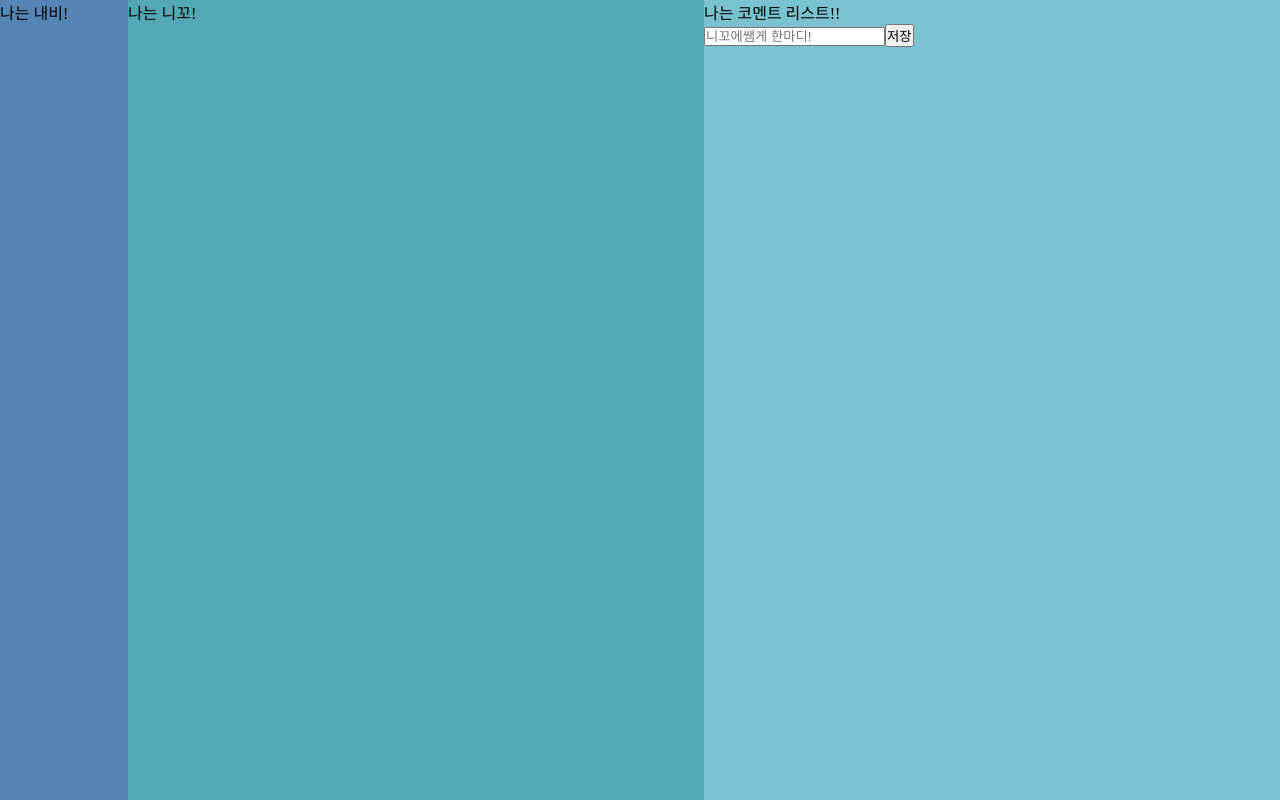
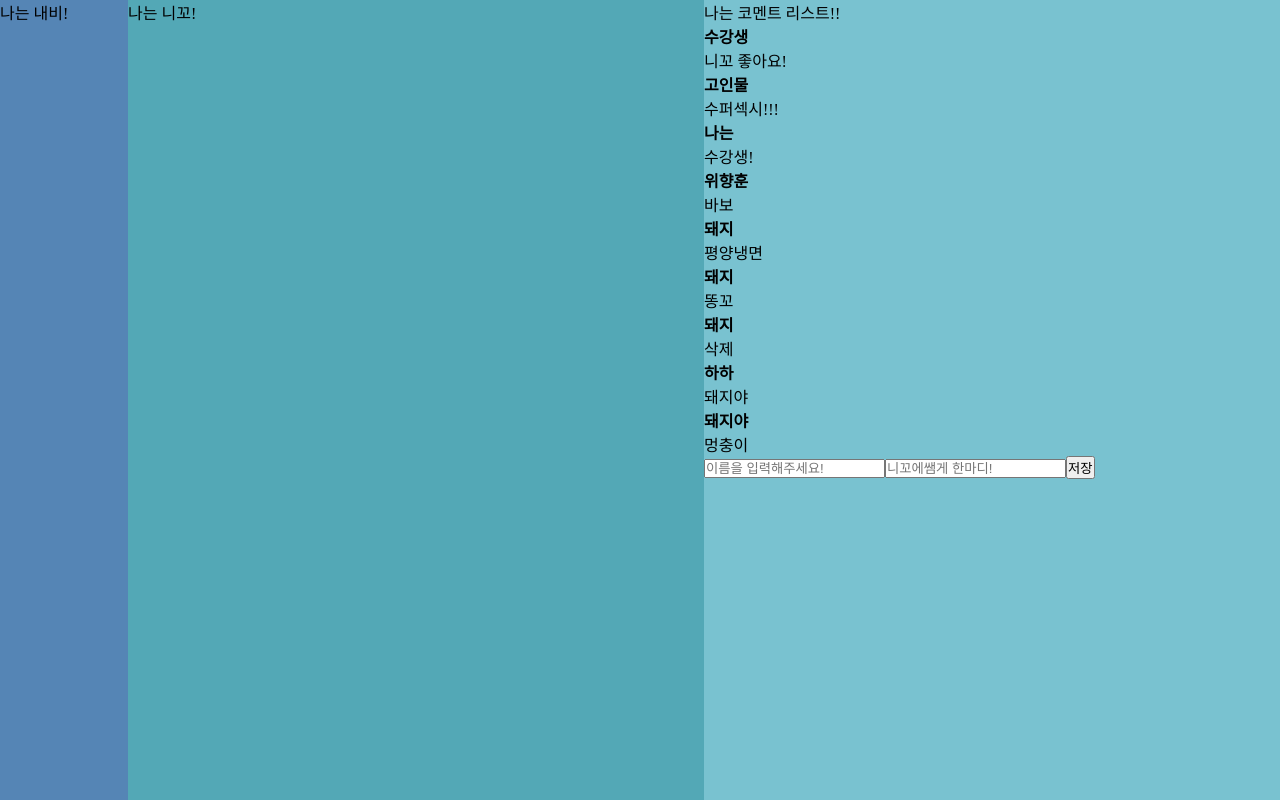
Before and after one commit to Booyah-Nico/Booyah, a React (Create React App) app: page / in a window 1280 px wide. Built offline with nearby package versions, Linux system fonts and the light colour scheme; data requests are answered from the project's data file.

Commit message:
get, post complete

```diff
--- /dev/null
+++ b/db.json
@@ -0,0 +1,49 @@
+{
+  "comments": [
+    {
+      "id": 1,
+      "name": "수강생",
+      "content": "니꼬 좋아요!"
+    },
+    {
+      "id": 2,
+      "name": "고인물",
+      "content": "수퍼섹시!!!"
+    },
+    {
+      "name": "나는",
+      "content": "수강생!",
+      "id": 3
+    },
+    {
+      "name": "위향훈",
+      "content": "바보",
+      "id": 4
+    },
+    {
+      "name": "돼지",
+      "content": "평양냉면",
+      "id": 5
+    },
+    {
+      "name": "돼지",
+      "content": "똥꼬",
+      "id": 6
+    },
+    {
+      "name": "돼지 ",
+      "content": "삭제",
+      "id": 7
+    },
+    {
+      "name": "하하",
+      "content": "돼지야",
+      "id": 8
+    },
+    {
+      "name": "돼지야",
+      "content": "멍충이",
+      "id": 9
+    }
+  ]
+}
--- a/package.json
+++ b/package.json
@@ -3,12 +3,17 @@
   "version": "0.1.0",
   "private": true,
   "dependencies": {
+    "@reduxjs/toolkit": "^1.9.2",
     "@testing-library/jest-dom": "^5.16.5",
     "@testing-library/react": "^13.4.0",
     "@testing-library/user-event": "^13.5.0",
+    "axios": "^1.3.3",
+    "json-server": "^0.17.1",
     "react": "^18.2.0",
     "react-dom": "^18.2.0",
+    "react-redux": "^8.0.5",
     "react-scripts": "5.0.1",
+    "redux": "^4.2.1",
     "styled-components": "^5.3.6",
     "web-vitals": "^2.1.4"
   },
--- a/src/components/AddComment.jsx
+++ b/src/components/AddComment.jsx
@@ -1,17 +1,46 @@
-import React from 'react'
-import ButtonSubmit from './ButtonSubmit'
+import React, { useState } from 'react';
+import ButtonSubmit from './ButtonSubmit';
+import { __postComment } from '../redux/modules/CommentsSlice';
+import { useDispatch } from 'react-redux';
 
 const AddComment = () => {
-  const name = "저장"
+  const buttonName = '저장';
+  const [name, setName] = useState('');
+  const [content, setContents] = useState('');
+
+  const dispatch = useDispatch();
+
+  const onSubmitHandler = (event) => {
+    event.preventDefault();
+    dispatch(__postComment({
+      name: name,
+      content: content
+    }))
+  }
 
   return (
     <div>
-      <form>
-        <input type="text" placeholder='니꼬에쌤게 한마디!'/>
-        <ButtonSubmit buttonName={name}></ButtonSubmit>
+      <form onSubmit={onSubmitHandler}>
+        <input
+          type='text'
+          placeholder='이름을 입력해주세요!'
+          onChange={(event) => {
+            const {value} = event.target;
+            setName(value);
+          }}
+          />
+        <input
+          type='text'
+          placeholder='니꼬에쌤게 한마디!'
+          onChange={(event) => {
+            const {value} = event.target;
+            setContents(value);
+          }}
+          />
+        <ButtonSubmit buttonName={buttonName}></ButtonSubmit>
       </form>
     </div>
-  )
-}
+  );
+};
 
-export default AddComment
+export default AddComment;
--- a/src/components/CommentList.jsx
+++ b/src/components/CommentList.jsx
@@ -1,10 +1,34 @@
-import React from 'react'
+import React, {useEffect} from 'react'
+import { useDispatch, useSelector } from 'react-redux'
+import { __getComments } from '../redux/modules/CommentsSlice';
+//컴포넌트
 import AddComment from './AddComment'
 
 const CommentList = () => {
+  const dispatch = useDispatch();
+  const { isLoading, error, comments } = useSelector((state) => state.comments);
+
+  useEffect(() => {
+    dispatch(__getComments());
+  }, [dispatch]);
+
+  if (isLoading) {
+    return <div>로딩 중...</div>;
+  }
+
+  if (error) {
+    return <div>{error.message}</div>;
+  }
+
   return (
     <div>
       나는 코멘트 리스트!!
+      {comments.map((comment) => (
+        <div key={comment.id}>
+          <h4>{comment.name}</h4>
+          <p>{comment.content}</p>
+        </div>
+      ))}
       <AddComment />
     </div>
   )
--- a/src/index.js
+++ b/src/index.js
@@ -2,8 +2,12 @@ import React from 'react';
 import ReactDOM from 'react-dom/client';
 import App from './App';
 import './index.css';
+import store  from './redux/config/configStore';
+import { Provider } from 'react-redux';
 
 const root = ReactDOM.createRoot(document.getElementById('root'));
 root.render(
-    <App />
+    <Provider store={store}>
+        <App />
+    </Provider>
 );
--- /dev/null
+++ b/src/redux/config/configStore.js
@@ -0,0 +1,11 @@
+import { configureStore } from "@reduxjs/toolkit";
+
+import comments from "../modules/CommentsSlice";
+
+const store = configureStore({
+  reducer: {
+    comments,
+  },
+});
+
+export default store;
--- /dev/null
+++ b/src/redux/modules/CommentsSlice.js
@@ -0,0 +1,71 @@
+import { createAsyncThunk, createSlice } from "@reduxjs/toolkit";
+import axios from "axios";
+
+//getComment()
+export const __getComments = createAsyncThunk(
+  "comments/getComments",
+  async (payload, thunkAPI) => {
+    try {
+      const data = await axios.get("http://localhost:3001/comments");
+      return thunkAPI.fulfillWithValue(data.data);
+    } catch(error) {
+      return thunkAPI.rejectWithValue(error);
+    }
+  }
+ );
+
+ //__postComment
+export const __postComment = createAsyncThunk(
+  "comments/postComments",
+  async (payload, thunkAPI) => {
+    try {
+      const data = await axios.post("http://localhost:3001/comments", payload);
+      return thunkAPI.fulfillWithValue(data.data);
+    } catch(error) {
+      return thunkAPI.rejectWithValue(error);
+    }
+  }
+);
+
+const initialState = {
+  comments: [],
+  isLoading: false,
+  error: null,
+}
+
+export const CommentsSlice = createSlice({
+  name: "comments",
+  initialState,
+  reducers: {},
+  extraReducers: {
+    //조회
+    [__getComments.pending]: (state) => {
+      state.isLoading = true;
+    },
+    [__getComments.fulfilled]: (state, action) => {
+      state.isLoading = false;
+      state.comments = action.payload; //store에 있는 comments에 서버에서 가져온 comments 넣기
+    },
+    [__getComments.rejected]: (state, action) => {
+      state.isLoading = false;
+      state.error = action.payload;
+    },
+
+    //등록
+    [__postComment.pending]: (state) => {
+      state.isLoading = true;
+    },
+    [__postComment.fulfilled]: (state, action) => {
+      state.isLoading = false;
+      state.comments.push(action.payload)
+    },
+    [__postComment.rejected]: (state, action) => {
+      state.isLoading = false;
+      state.error = action.payload;
+    }
+  }
+
+})
+
+export const {} = CommentsSlice.actions;
+export default CommentsSlice.reducer;
```
Also changed, not shown: 1 other file (tests, documents, lock files or other folders).
